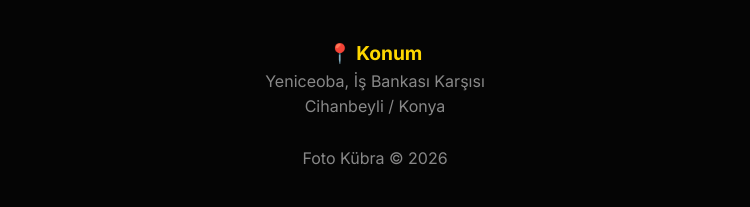
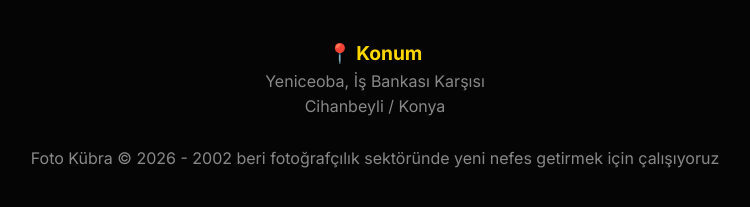
Before and after one commit to fotokubra/site, a plain HTML site: page index.html in a window 1280 px wide. Shown: the part 2440-2647 px from the top of the page, without its empty margins (265-1015 px from the left). Drawn offline with Linux system fonts and the light colour scheme.

Commit message:
Update index.html

```diff
--- a/index.html
+++ b/index.html
@@ -185,7 +185,7 @@
             <p>Yeniceoba, İş Bankası Karşısı</p>
             <p>Cihanbeyli / Konya</p>
             <br>
-            <p>Foto Kübra © 2026</p>
+            <p>Foto Kübra © 2026 - 2002 beri fotoğrafçılık sektöründe yeni nefes getirmek için çalışıyoruz</p>
         </div>
     </div>
 
```
